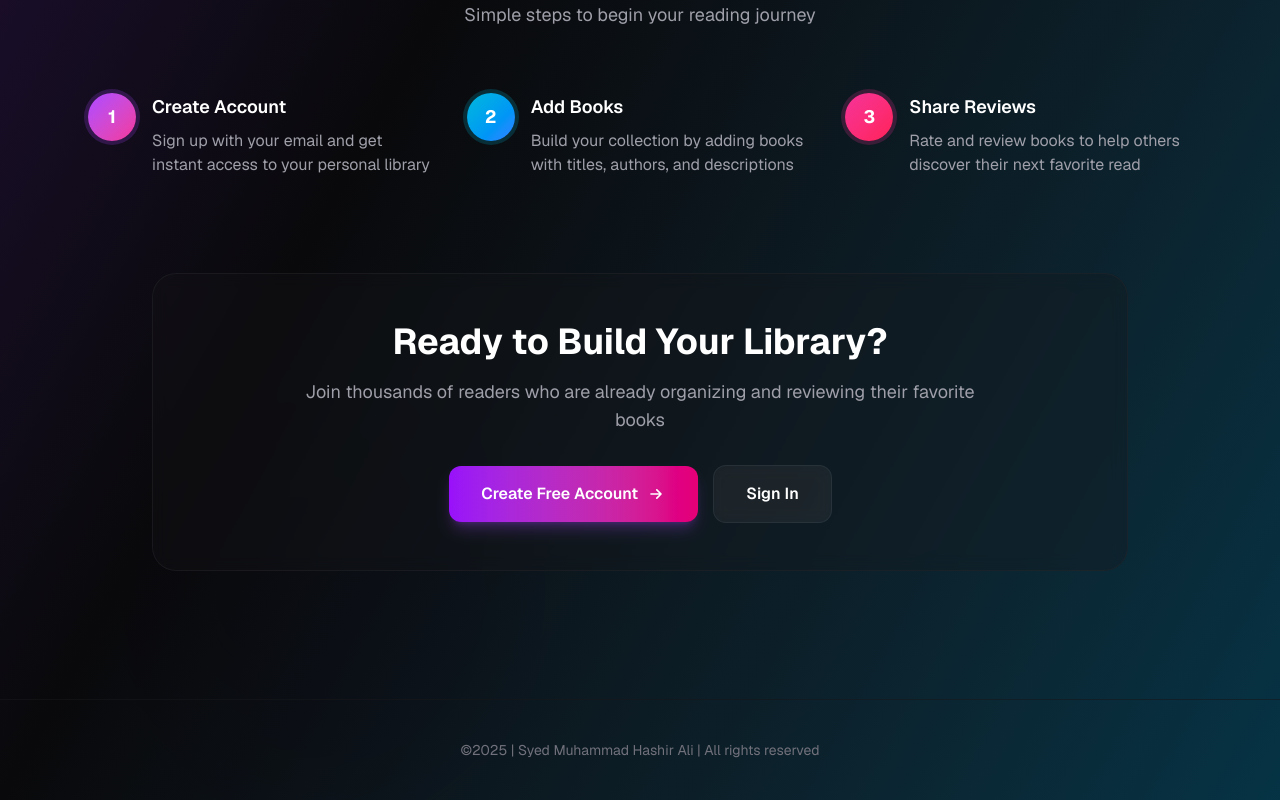
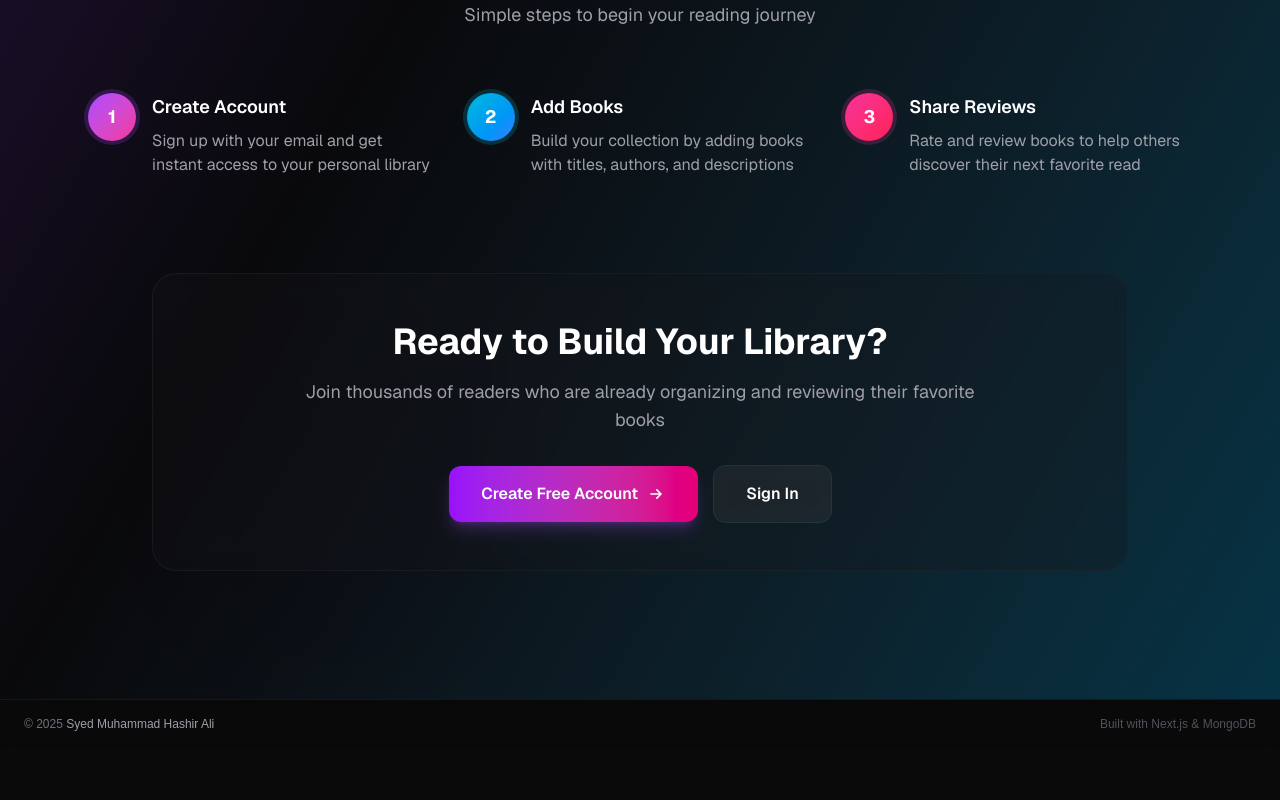
Before and after one commit to pikacoder44/Inkspire---Book-Review-Platform, a Next.js app in the folder frontend/: page / in a window 1280 px wide. Shown: the part 1578-2378 px from the top of the page. After the commit the page ends 2326 px from the top, so only its background shows below. Built offline with nearby package versions, Linux system fonts and the light colour scheme.

Commit message:
Added footer to whole app

```diff
--- a/frontend/app/layout.jsx
+++ b/frontend/app/layout.jsx
@@ -1,7 +1,7 @@
 import { Geist, Geist_Mono } from "next/font/google";
 import "./globals.css";
 import Navbar from "../components/Navbar";
-
+import Footer from "../components/Footer";
 const geistSans = Geist({
   variable: "--font-geist-sans",
   subsets: ["latin"],
@@ -26,6 +26,7 @@ export default function RootLayout({ children }) {
       >
         <Navbar />
         {children}
+        <Footer />
       </body>
     </html>
   );
--- a/frontend/app/page.jsx
+++ b/frontend/app/page.jsx
@@ -202,14 +202,6 @@ export default function Home() {
         </div>
       </section>
 
-      {/* Footer */}
-      <footer className="border-t border-zinc-900/60">
-        <div className="mx-auto max-w-6xl px-6 py-10 text-center text-sm text-zinc-500">
-          <span>
-            &copy;2025 | Syed Muhammad Hashir Ali | All rights reserved
-          </span>
-        </div>
-      </footer>
     </main>
   );
 }
--- /dev/null
+++ b/frontend/components/Footer.jsx
@@ -0,0 +1,20 @@
+import React from "react";
+
+const Footer = () => {
+  return (
+    <footer className="mt-auto border-t border-zinc-800/50 bg-zinc-950/50 backdrop-blur-sm">
+      <div className="mx-auto max-w-7xl px-6 py-4">
+        <div className="flex flex-col sm:flex-row items-center justify-between gap-2 text-xs text-zinc-500">
+          <p className="text-center sm:text-left">
+            &copy; 2025 <span className="text-zinc-400 font-medium">Syed Muhammad Hashir Ali</span>
+          </p>
+          <p className="text-center sm:text-right text-zinc-600">
+            Built with Next.js & MongoDB
+          </p>
+        </div>
+      </div>
+    </footer>
+  );
+};
+
+export default Footer;
```
